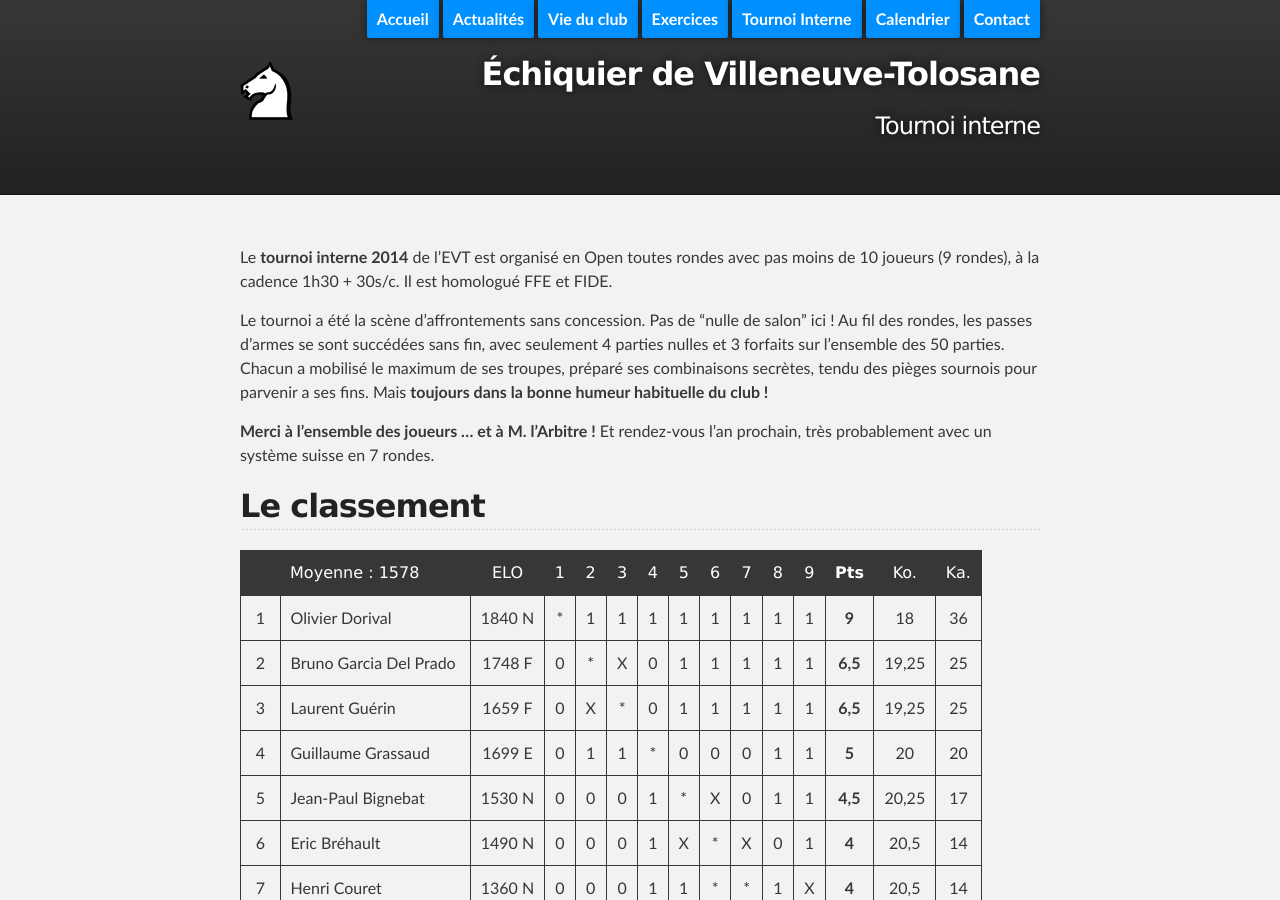
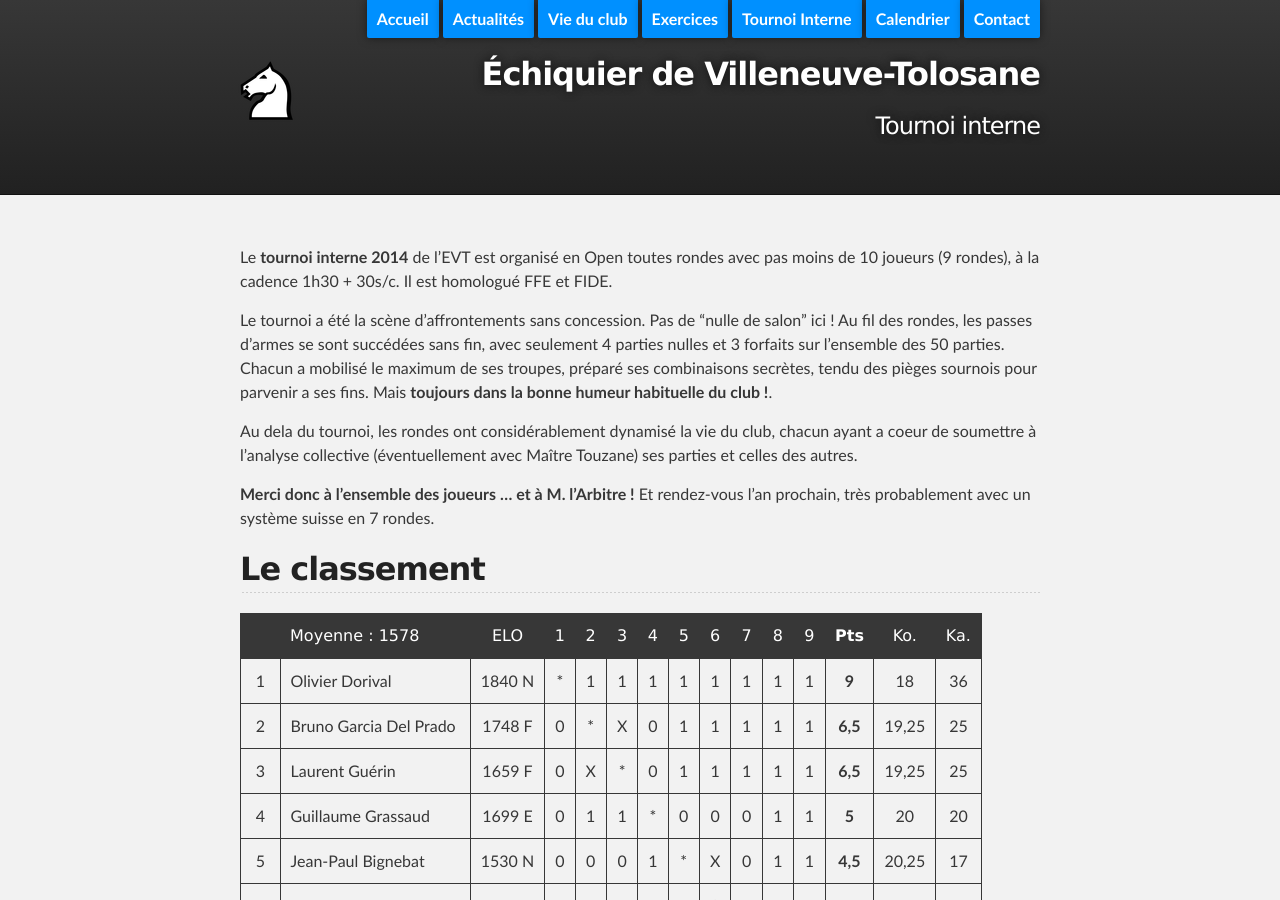
Before and after one commit to echiquier-villeneuve-tolosane/echiquier-villeneuve-tolosane.github.io, a Jekyll site: the page built from tournoiinterne.md, in a window 1280 px wide and 900 px high. Built offline with Jekyll 4.4.1, drawn with Linux system fonts in a browser that asks for light colours; nearby versions of some CDN libraries.

Commit message:
Updated tournoiinterne.md

```diff
--- a/tournoiinterne.md
+++ b/tournoiinterne.md
@@ -7,9 +7,11 @@ published: true
 
 Le **tournoi interne 2014** de l'EVT est organisé en Open toutes rondes avec pas moins de 10 joueurs (9 rondes), à la cadence 1h30 + 30s/c. Il est homologué FFE et FIDE.
 
-Le tournoi a été la scène d'affrontements sans concession. Pas de "nulle de salon" ici ! Au fil des rondes, les passes d'armes se sont succédées sans fin, avec seulement 4 parties nulles et 3 forfaits sur l'ensemble des 50 parties. Chacun a mobilisé le maximum de ses troupes, préparé ses combinaisons secrètes, tendu des pièges sournois pour parvenir a ses fins. Mais **toujours dans la bonne humeur habituelle du club !**
+Le tournoi a été la scène d'affrontements sans concession. Pas de "nulle de salon" ici ! Au fil des rondes, les passes d'armes se sont succédées sans fin, avec seulement 4 parties nulles et 3 forfaits sur l'ensemble des 50 parties. Chacun a mobilisé le maximum de ses troupes, préparé ses combinaisons secrètes, tendu des pièges sournois pour parvenir a ses fins. Mais **toujours dans la bonne humeur habituelle du club !**.
 
-**Merci à l'ensemble des joueurs ... et à M. l'Arbitre !** Et rendez-vous l'an prochain, très probablement avec un système suisse en 7 rondes.
+Au dela du tournoi, les rondes ont considérablement dynamisé la vie du club, chacun ayant a coeur de soumettre à l'analyse collective (éventuellement avec Maître Touzane) ses parties et celles des autres.
+
+**Merci donc à l'ensemble des joueurs ... et à M. l'Arbitre !** Et rendez-vous l'an prochain, très probablement avec un système suisse en 7 rondes.
 
 
 ## Le classement
```
